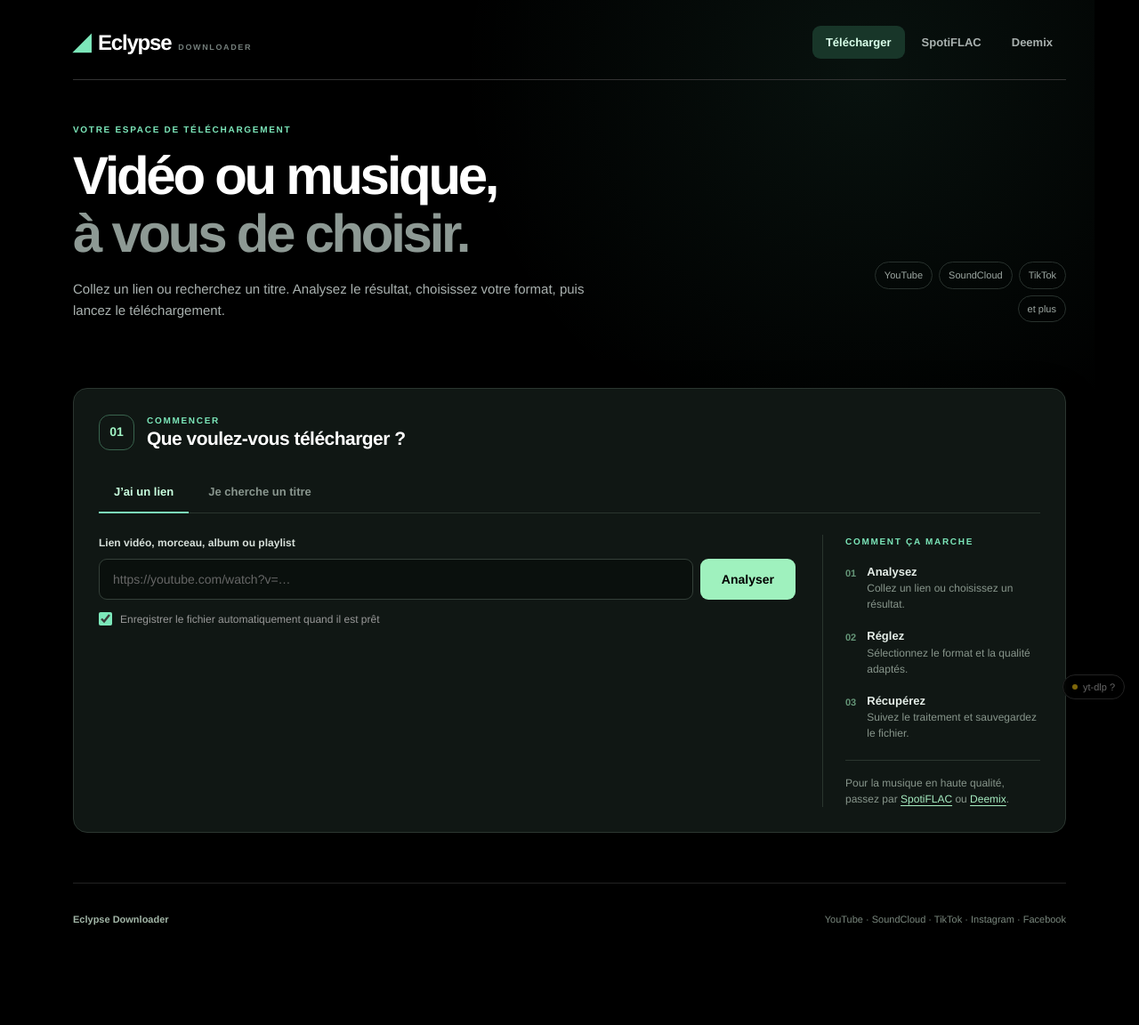
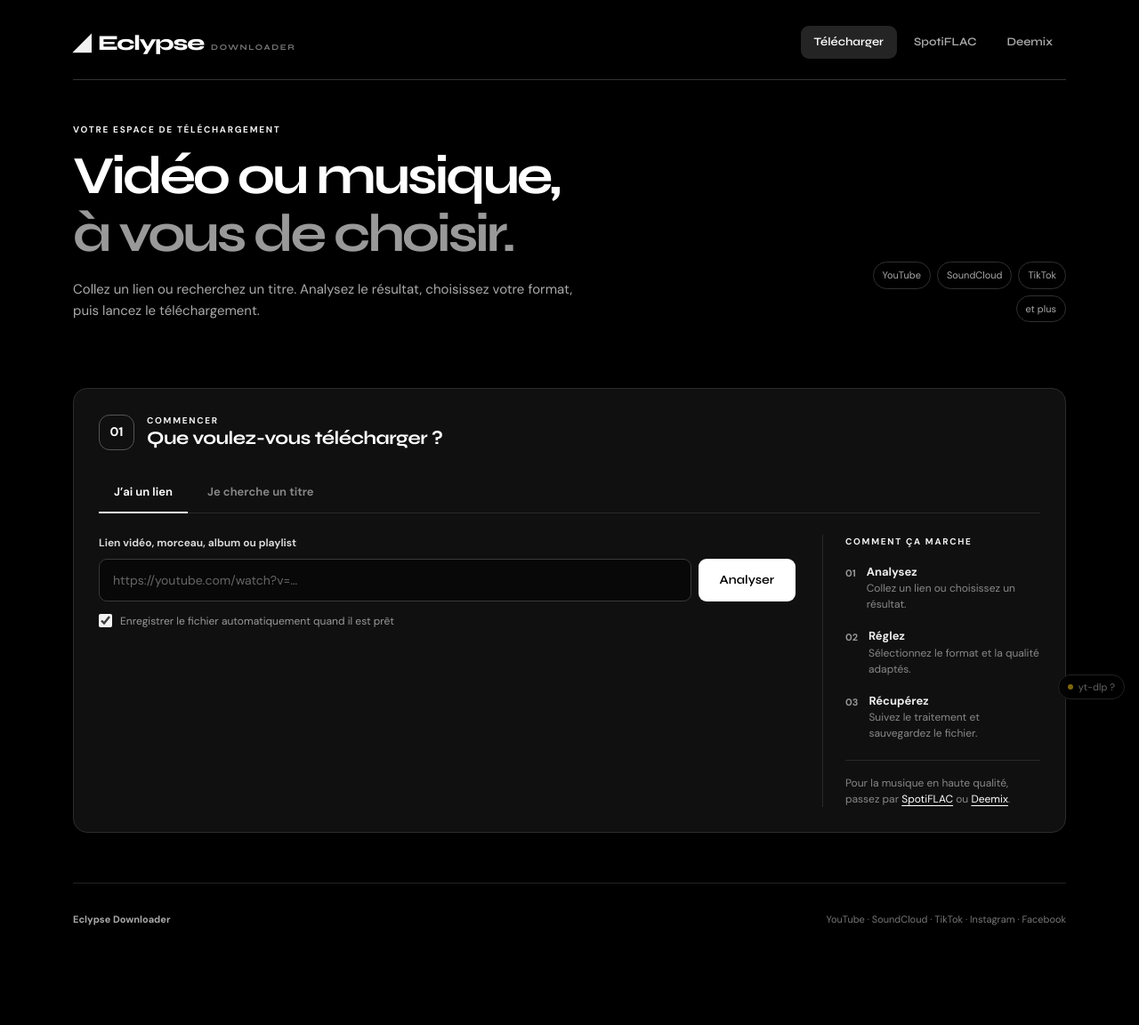
Before and after one commit to maywix/ytdownloader, a Flask app: page / in a window 1280 px wide. Shown: the whole page at 89% size. Run offline with Flask 3, Linux system fonts and the light colour scheme; data that the repository does not hold is empty; parts of the project's set-up code (start-up, migrations or seed data) failed here and were passed over; some libraries are stand-ins or nearby versions.

Commit message:
Rétablit le thème monochrome avec une nouvelle typographie

```diff
--- a/static/style.css
+++ b/static/style.css
@@ -1,4 +1,20 @@
 *, *::before, *::after { box-sizing: border-box; margin: 0; padding: 0; }
+
+@font-face {
+  font-family: 'DM Sans';
+  src: url('/static/fonts/dm-sans-latin.woff2') format('woff2');
+  font-style: normal;
+  font-weight: 400 700;
+  font-display: swap;
+}
+
+@font-face {
+  font-family: 'Syne';
+  src: url('/static/fonts/syne-latin.woff2') format('woff2');
+  font-style: normal;
+  font-weight: 400 800;
+  font-display: swap;
+}
 
 :root {
   --bg:      #000;
@@ -11,7 +27,7 @@
 }
 
 body {
-  font-family: 'Helvetica Neue', Helvetica, Arial, -apple-system, sans-serif;
+  font-family: 'DM Sans', 'Helvetica Neue', Helvetica, Arial, sans-serif;
   background: var(--bg);
   color: var(--text);
   min-height: 100vh;
@@ -1268,7 +1284,7 @@
 .home-page {
   max-width: 1180px;
   padding-top: 28px;
-  background: radial-gradient(circle at 78% 7%, rgba(105, 226, 183, .08), transparent 32%);
+  background: none;
 }
 .home-header { margin-bottom: 32px; }
 .home-topbar {
@@ -1290,11 +1306,11 @@
   letter-spacing: -.05em;
   white-space: nowrap;
 }
-.home-brand .brand-mark { color: #7ce7ba; font-size: 26px; letter-spacing: 0; }
-.home-brand small { color: #747e7b; font-size: 9px; font-weight: 700; letter-spacing: .18em; }
+.home-brand .brand-mark { color: #f2f2f2; font-size: 26px; letter-spacing: 0; }
+.home-brand small { color: #777; font-size: 9px; font-weight: 700; letter-spacing: .18em; }
 .primary-nav { display: flex; gap: 4px; align-items: center; }
 .primary-nav a {
-  color: #a9b1af;
+  color: #aaa;
   text-decoration: none;
   font-size: 13px;
   font-weight: 600;
@@ -1302,8 +1318,8 @@
   border-radius: 9px;
   transition: background .15s, color .15s;
 }
-.primary-nav a:hover, .primary-nav a:focus-visible { color: #fff; background: #1a2220; }
-.primary-nav a.active { color: #d9ffea; background: #183629; }
+.primary-nav a:hover, .primary-nav a:focus-visible { color: #fff; background: #1a1a1a; }
+.primary-nav a.active { color: #fff; background: #242424; }
 .home-hero {
   display: flex;
   justify-content: space-between;
@@ -1311,71 +1327,71 @@
   gap: 32px;
   padding: 48px 0 42px;
 }
-.eyebrow { color: #7ce7ba; font-size: 10px; font-weight: 800; letter-spacing: .17em; line-height: 1.5; }
+.eyebrow { color: #f2f2f2; font-size: 10px; font-weight: 800; letter-spacing: .17em; line-height: 1.5; }
 .home-hero h1 { font-size: clamp(34px, 5vw, 60px); line-height: 1.08; letter-spacing: -.055em; margin: 13px 0 17px; }
-.home-hero h1 span { color: #8d9994; }
-.hero-description { color: #a9b1af; max-width: 575px; font-size: 15px; line-height: 1.65; }
+.home-hero h1 span { color: #999; }
+.hero-description { color: #aaa; max-width: 575px; font-size: 15px; line-height: 1.65; }
 .hero-sources { display: flex; flex-wrap: wrap; justify-content: flex-end; gap: 7px; max-width: 270px; flex: 0 0 270px; }
-.hero-sources span { border: 1px solid #28312d; border-radius: 999px; color: #9ea8a3; font-size: 11px; padding: 6px 10px; white-space: nowrap; }
+.hero-sources span { border: 1px solid #303030; border-radius: 999px; color: #aaa; font-size: 11px; padding: 6px 10px; white-space: nowrap; }
 .home-page main > * + * { margin-top: 22px; }
-.workspace-shell { border: 1px solid #2b3630; background: #101714; border-radius: 16px; padding: 28px; box-shadow: 0 14px 50px rgba(0, 0, 0, .14); }
+.workspace-shell { border: 1px solid #2c2c2c; background: #101010; border-radius: 16px; padding: 28px; box-shadow: 0 14px 50px rgba(0, 0, 0, .14); }
 .workspace-heading { display: flex; align-items: center; gap: 14px; margin-bottom: 25px; }
 .workspace-heading h2 { font-size: 21px; letter-spacing: -.025em; line-height: 1.25; }
-.step-number { width: 40px; height: 40px; border: 1px solid #39644e; border-radius: 12px; color: #a1f5c5; display: grid; place-items: center; font-size: 14px; font-weight: 800; flex-shrink: 0; }
-.home-page .mode-tabs { display: flex; gap: 5px; border-bottom: 1px solid #2a352e; margin-bottom: 24px; }
-.home-page .mode-tab { background: transparent; border: 0; border-bottom: 2px solid transparent; border-radius: 0; color: #89968e; font: inherit; font-size: 13px; font-weight: 650; padding: 12px 17px; cursor: pointer; margin-bottom: -1px; }
+.step-number { width: 40px; height: 40px; border: 1px solid #555; border-radius: 12px; color: #fff; display: grid; place-items: center; font-size: 14px; font-weight: 800; flex-shrink: 0; }
+.home-page .mode-tabs { display: flex; gap: 5px; border-bottom: 1px solid #292929; margin-bottom: 24px; }
+.home-page .mode-tab { background: transparent; border: 0; border-bottom: 2px solid transparent; border-radius: 0; color: #888; font: inherit; font-size: 13px; font-weight: 650; padding: 12px 17px; cursor: pointer; margin-bottom: -1px; }
 .home-page .mode-tab:hover, .home-page .mode-tab:focus-visible { color: #fff; }
-.home-page .mode-tab.active { color: #c9ffdf; border-bottom-color: #7ce7ba; }
+.home-page .mode-tab.active { color: #fff; border-bottom-color: #f2f2f2; }
 .workspace-grid { display: grid; grid-template-columns: minmax(0, 1fr) 245px; gap: 30px; align-items: start; }
 .workspace-main { min-width: 0; }
-.field-label { display: block; margin-bottom: 9px; font-size: 12px; font-weight: 650; color: #d7e0da; }
+.field-label { display: block; margin-bottom: 9px; font-size: 12px; font-weight: 650; color: #ddd; }
 .home-page .input-row { margin-bottom: 13px; }
-.home-page .input-row input { background: #0a100d; border-color: #344039; border-radius: 9px; padding: 14px 15px; }
-.home-page .input-row input:focus { border-color: #7ce7ba; box-shadow: 0 0 0 3px rgba(124, 231, 186, .12); }
-.home-page .input-row button { background: #9ff1be; border-radius: 9px; }
+.home-page .input-row input { background: #080808; border-color: #393939; border-radius: 9px; padding: 14px 15px; }
+.home-page .input-row input:focus { border-color: #f2f2f2; box-shadow: 0 0 0 3px rgba(255, 255, 255, .12); }
+.home-page .input-row button { background: #fff; border-radius: 9px; }
 .home-page .auto-dl-row { margin: 4px 0 0; font-size: 12px; }
 .home-page .auto-dl-row label { display: inline-flex; align-items: center; gap: 9px; cursor: pointer; }
-.home-page .auto-dl-row input[type="checkbox"] { accent-color: #7ce7ba; }
+.home-page .auto-dl-row input[type="checkbox"] { accent-color: #f2f2f2; }
 .home-page .music-sources { display: flex; flex-wrap: wrap; gap: 8px; margin: 3px 0 16px; }
-.home-page .src-chip { background: transparent; border: 1px solid #35413a; border-radius: 999px; color: #aeb8b0; padding: 7px 14px; font: inherit; font-size: 12px; cursor: pointer; }
-.home-page .src-chip:hover { border-color: #6e917a; color: #fff; }
-.home-page .src-chip.active { background: #254b35; border-color: #39694a; color: #d9ffe5; }
-.workspace-aside { border-left: 1px solid #2a352e; padding-left: 25px; }
+.home-page .src-chip { background: transparent; border: 1px solid #404040; border-radius: 999px; color: #aaa; padding: 7px 14px; font: inherit; font-size: 12px; cursor: pointer; }
+.home-page .src-chip:hover { border-color: #888; color: #fff; }
+.home-page .src-chip.active { background: #fff; border-color: #fff; color: #000; }
+.workspace-aside { border-left: 1px solid #292929; padding-left: 25px; }
 .workspace-aside ol { list-style: none; margin: 17px 0 21px; display: grid; gap: 17px; }
 .workspace-aside li { display: flex; gap: 12px; }
-.workspace-aside li > span { color: #659678; font-size: 11px; font-weight: 800; padding-top: 3px; }
-.workspace-aside strong { display: block; font-size: 13px; color: #e5eee8; }
-.workspace-aside li p, .aside-note { font-size: 12px; line-height: 1.5; color: #87958b; }
-.aside-note { border-top: 1px solid #2a352e; padding-top: 16px; }
-.aside-note a { color: #a7edc2; text-underline-offset: 3px; }
+.workspace-aside li > span { color: #999; font-size: 11px; font-weight: 800; padding-top: 3px; }
+.workspace-aside strong { display: block; font-size: 13px; color: #eee; }
+.workspace-aside li p, .aside-note { font-size: 12px; line-height: 1.5; color: #888; }
+.aside-note { border-top: 1px solid #292929; padding-top: 16px; }
+.aside-note a { color: #fff; text-underline-offset: 3px; }
 .home-page .results-grid { display: grid; grid-template-columns: repeat(auto-fill, minmax(180px, 1fr)); gap: 14px; margin-top: 18px; }
 .home-page .search-card { margin: 0; cursor: pointer; border-radius: 10px; transition: border-color .15s, transform .15s; }
-.home-page .search-card:hover { border-color: #4d7c5e; transform: translateY(-2px); }
+.home-page .search-card:hover { border-color: #888; transform: translateY(-2px); }
 .home-page .search-card .thumb-wrap { aspect-ratio: 16/9; }
 .home-page .search-card-content { padding: 12px; }
-.home-page .search-card-open { background: none; border: 0; color: #f0f6f1; font: inherit; font-size: 13px; font-weight: 650; line-height: 1.35; text-align: left; cursor: pointer; display: -webkit-box; -webkit-line-clamp: 2; -webkit-box-orient: vertical; overflow: hidden; min-height: 36px; width: 100%; }
-.home-page .search-card-content p { color: #929d94; font-size: 11px; margin-top: 5px; overflow: hidden; text-overflow: ellipsis; white-space: nowrap; }
-.home-page .result-card { display: grid; grid-template-columns: minmax(225px, .82fr) minmax(0, 1.18fr); border-radius: 14px; border-color: #303c34; }
+.home-page .search-card-open { background: none; border: 0; color: #f5f5f5; font: inherit; font-size: 13px; font-weight: 650; line-height: 1.35; text-align: left; cursor: pointer; display: -webkit-box; -webkit-line-clamp: 2; -webkit-box-orient: vertical; overflow: hidden; min-height: 36px; width: 100%; }
+.home-page .search-card-content p { color: #999; font-size: 11px; margin-top: 5px; overflow: hidden; text-overflow: ellipsis; white-space: nowrap; }
+.home-page .result-card { display: grid; grid-template-columns: minmax(225px, .82fr) minmax(0, 1.18fr); border-radius: 14px; border-color: #333; }
 .home-page .result-card.hidden { display: none; }
 .home-page .result-card > .thumb-wrap { aspect-ratio: auto; min-height: 370px; }
 .home-page .result-card > .thumb-wrap img { object-position: center; }
 .home-page .result-card .card-body { gap: 17px; padding: 26px 30px; }
 .home-page .result-card .meta-top h2 { font-size: 21px; letter-spacing: -.02em; }
-.home-page .settings-divider { height: 1px; background: #2a352e; }
+.home-page .settings-divider { height: 1px; background: #292929; }
 .home-page .fmt-tabs { flex-wrap: wrap; }
 .home-page .fmt-tab, .home-page .q-btn { border-radius: 8px; padding: 9px 13px; }
-.home-page .fmt-tab.active { background: #d0ffe0; border-color: #d0ffe0; color: #102017; }
-.home-page .q-btn.active { border-color: #7ce7ba; color: #b8f5ce; background: #1b3425; }
-.home-page .quality-note { font-size: 11px; line-height: 1.4; color: #89968e; margin-top: 8px; }
-.home-page .dl-btn { background: #9ff1be; border-radius: 9px; padding: 14px; }
-.home-page .back-btn { color: #a4b3a9; }
-.home-footer { display: flex; justify-content: space-between; flex-wrap: wrap; gap: 8px 20px; color: #79877d; font-size: 11px; }
-.home-footer span:first-child { color: #a2b6a7; font-weight: 700; }
-.home-page :is(button, a, input):focus-visible { outline: 2px solid #a1f5c5; outline-offset: 3px; }
+.home-page .fmt-tab.active { background: #fff; border-color: #fff; color: #000; }
+.home-page .q-btn.active { border-color: #f2f2f2; color: #fff; background: #242424; }
+.home-page .quality-note { font-size: 11px; line-height: 1.4; color: #888; margin-top: 8px; }
+.home-page .dl-btn { background: #fff; border-radius: 9px; padding: 14px; }
+.home-page .back-btn { color: #aaa; }
+.home-footer { display: flex; justify-content: space-between; flex-wrap: wrap; gap: 8px 20px; color: #777; font-size: 11px; }
+.home-footer span:first-child { color: #aaa; font-weight: 700; }
+.home-page :is(button, a, input):focus-visible { outline: 2px solid #fff; outline-offset: 3px; }
 
 @media (max-width: 850px) {
   .workspace-grid { grid-template-columns: 1fr; }
-  .workspace-aside { border-left: 0; border-top: 1px solid #2a352e; padding: 18px 0 0; }
+  .workspace-aside { border-left: 0; border-top: 1px solid #292929; padding: 18px 0 0; }
   .workspace-aside ol { grid-template-columns: repeat(3, 1fr); }
   .home-page .result-card { grid-template-columns: minmax(200px, .7fr) minmax(0, 1.3fr); }
 }
@@ -1404,18 +1420,23 @@
 .service-header { margin-bottom: 30px; }
 .service-intro { padding-top: 38px; }
 .service-intro h1 { font-size: clamp(32px, 4vw, 47px); letter-spacing: -.045em; margin: 7px 0 9px; }
-.service-intro .tagline { max-width: 720px; color: #a9b1af; font-size: 14px; line-height: 1.6; }
+.service-intro .tagline { max-width: 720px; color: #aaa; font-size: 14px; line-height: 1.6; }
 .service-page .beta-badge { margin-left: 4px; vertical-align: middle; border-radius: 5px; }
-.service-entry { border: 1px solid #2a352e; background: #101714; border-radius: 12px; padding: 22px 24px; }
+.service-entry { border: 1px solid #292929; background: #101010; border-radius: 12px; padding: 22px 24px; }
 .service-entry h2 { font-size: 19px; letter-spacing: -.02em; margin: 5px 0 16px; }
 .service-entry .input-row { margin-bottom: 0; }
 .service-entry .auto-dl-row { margin: 16px 0; }
-.service-entry .input-row input { background: #0a100d; border-color: #344039; border-radius: 8px; }
-.service-entry .input-row input:focus { border-color: #7ce7ba; }
-.service-entry .input-row button { background: #9ff1be; border-radius: 8px; }
-.service-page :is(button, a, input):focus-visible { outline: 2px solid #a1f5c5; outline-offset: 3px; }
+.service-entry .input-row input { background: #080808; border-color: #393939; border-radius: 8px; }
+.service-entry .input-row input:focus { border-color: #f2f2f2; }
+.service-entry .input-row button { background: #fff; border-radius: 8px; }
+.service-page :is(button, a, input):focus-visible { outline: 2px solid #fff; outline-offset: 3px; }
 @media (max-width: 650px) {
   .service-page { padding: 20px 16px 70px; }
   .service-intro { padding-top: 28px; }
   .service-entry { padding: 18px; }
 }
+
+h1, h2, h3, .home-brand, .fmt-tab, .q-btn, .dl-btn,
+.mode-tab, .primary-nav a, .input-row button, .src-chip {
+  font-family: 'Syne', 'DM Sans', sans-serif;
+}
--- a/templates/admin.html
+++ b/templates/admin.html
@@ -4,7 +4,7 @@
   <meta charset="UTF-8">
   <meta name="viewport" content="width=device-width, initial-scale=1.0">
   <title>Panneau admin — Eclypse Downloader</title>
-  <link rel="stylesheet" href="/static/style.css">
+  <link rel="stylesheet" href="/static/style.css?v=8">
 </head>
 <body>
   <div class="app">
--- a/templates/admin_login.html
+++ b/templates/admin_login.html
@@ -4,7 +4,7 @@
   <meta charset="UTF-8">
   <meta name="viewport" content="width=device-width, initial-scale=1.0">
   <title>Connexion admin — Eclypse Downloader</title>
-  <link rel="stylesheet" href="/static/style.css">
+  <link rel="stylesheet" href="/static/style.css?v=8">
 </head>
 <body>
   <div class="app" style="max-width:420px;">
--- a/templates/deemix.html
+++ b/templates/deemix.html
@@ -4,7 +4,7 @@
   <meta charset="UTF-8">
   <meta name="viewport" content="width=device-width, initial-scale=1.0">
   <title>Deemix — Eclypse Downloader</title>
-  <link rel="stylesheet" href="/static/style.css?v=7">
+  <link rel="stylesheet" href="/static/style.css?v=8">
 </head>
 <body>
   <div class="app service-page">
--- a/templates/index.html
+++ b/templates/index.html
@@ -4,7 +4,7 @@
   <meta charset="UTF-8">
   <meta name="viewport" content="width=device-width, initial-scale=1.0">
   <title>Eclypse Downloader</title>
-  <link rel="stylesheet" href="/static/style.css?v=7">
+  <link rel="stylesheet" href="/static/style.css?v=8">
 </head>
 <body>
 
--- a/templates/spotify.html
+++ b/templates/spotify.html
@@ -4,7 +4,7 @@
   <meta charset="UTF-8">
   <meta name="viewport" content="width=device-width, initial-scale=1.0">
   <title>SpotiFLAC — Eclypse Downloader</title>
-  <link rel="stylesheet" href="/static/style.css?v=7">
+  <link rel="stylesheet" href="/static/style.css?v=8">
 </head>
 <body>
   <div class="app service-page">
```
Also changed, not shown: static/fonts/DMSans-OFL.txt (added, +93 -0 lines), static/fonts/Syne-OFL.txt (added, +93 -0 lines), static/fonts/dm-sans-latin.woff2 (added), static/fonts/syne-latin.woff2 (added).
